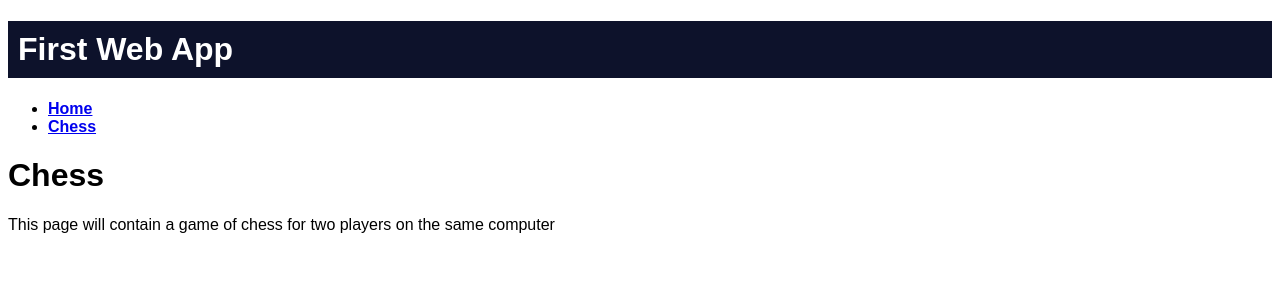
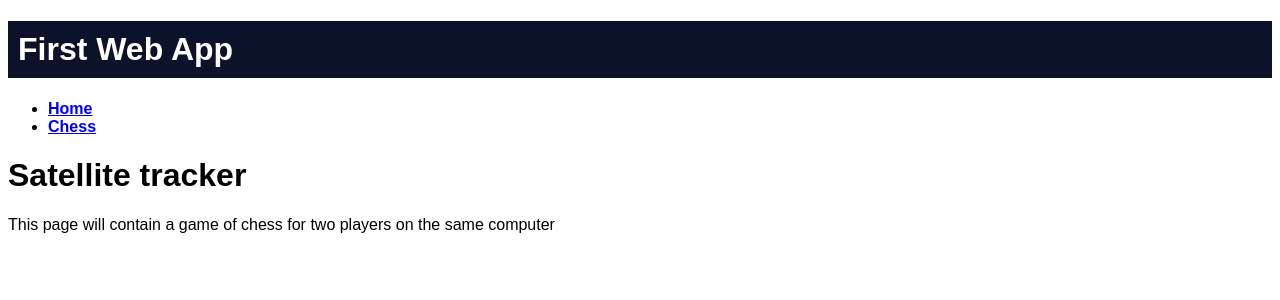
Before and after one commit to thomas7392/Olympus-Awakens, a Flask app: page /chess in a window 1280 px wide. Shown: the top 300 px of the page. Run offline with Flask 2, Linux system fonts and the light colour scheme.

Commit message:
Changed chess to satellite tracker

```diff
--- a/templates/chess.html
+++ b/templates/chess.html
@@ -8,7 +8,7 @@
     {% extends "template.html" %}
     {% block content %}
 
-    <h1> Chess </h1>
+    <h1> Satellite tracker </h1>
     <p> This page will contain a game of chess for two players on the same computer</p>
 
     {% endblock %}
```
